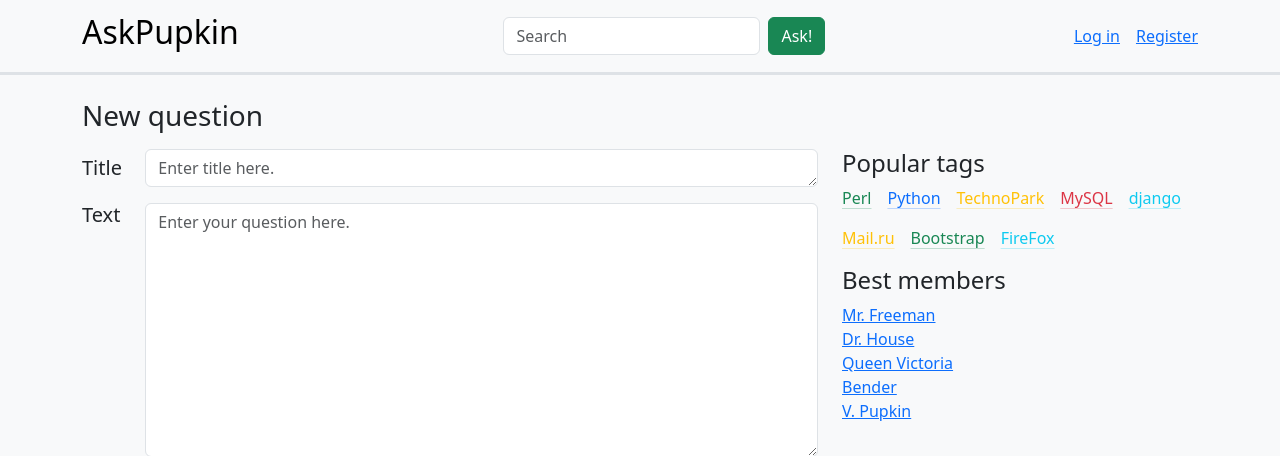
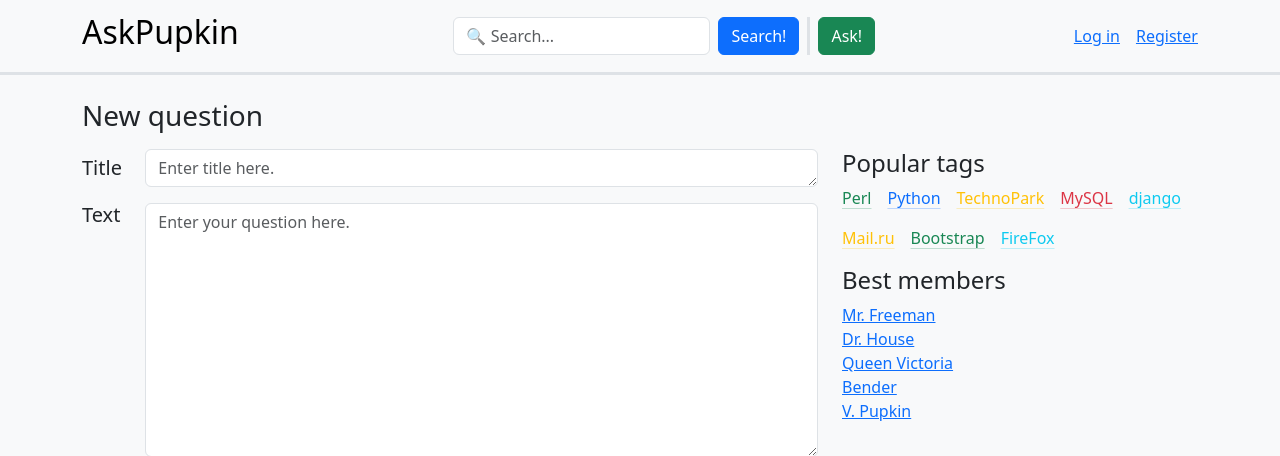
Before and after one commit to DAA2502/askme_Druzhaev, a Django app: page /ask/ in a window 1280 px wide. Shown: the top 456 px of the page. Run offline with Django 5.2, Linux system fonts and the light colour scheme; some libraries are stand-ins or nearby versions.

Commit message:
added search button and some fixes

```diff
--- a/askme_Druzhaev/templates/layouts/base.html
+++ b/askme_Druzhaev/templates/layouts/base.html
@@ -19,8 +19,12 @@
         <nav class="navbar navbar-expand-lg bg-body-tertiary">
             <div class="container">
               <a class="navbar-brand" href="{% url 'index' %}"><h2>AskPupkin</h2></a>
-                <form class="d-flex" role="search">
-                    <input class="form-control me-2" type="search" placeholder="Search" aria-label="Search">
+                <form class="d-flex gap-2" role="search">
+                    <input class="form-control" type="search" placeholder="🔍 Search..." aria-label="Search">
+                    <button class="btn btn-primary" type="submit">
+                        <a href="#" class="page-link">Search!</a>
+                    </button>
+                    <div class="border-3 border-start"></div>
                     <button class="btn btn-success" type="submit">
                         <a href="{% url 'ask' %}" class="page-link">Ask!</a>
                     </button>
```
